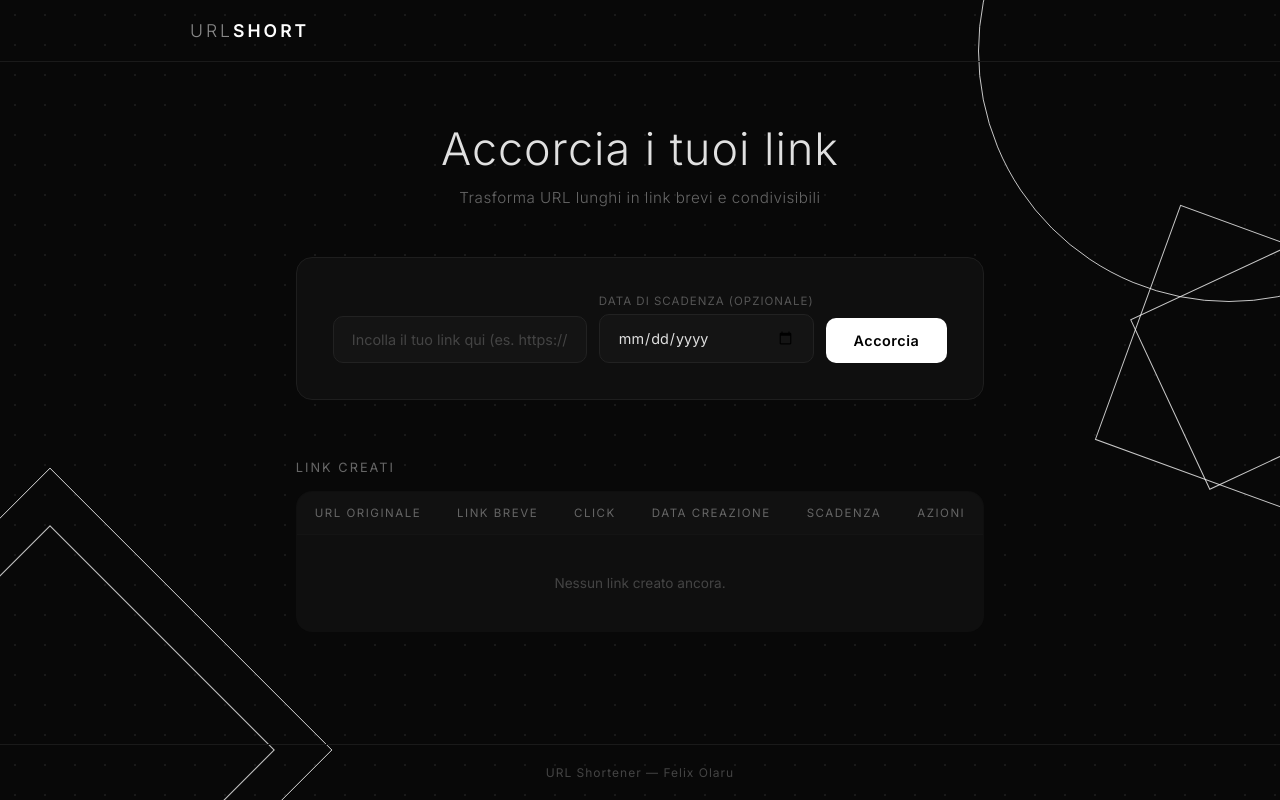
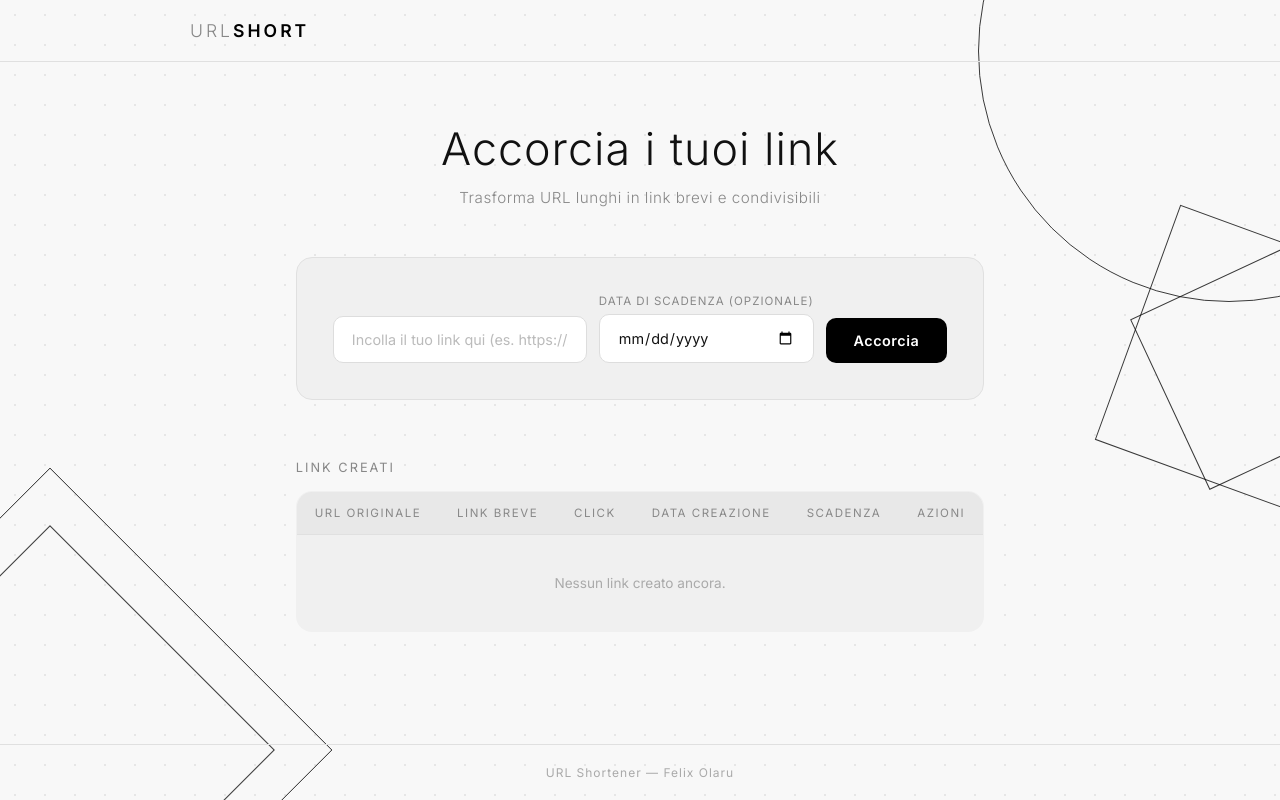
Before and after one commit to felixolaru08/url-shortener-, a Flask app: page / in a window 1280 px wide. Run offline with Flask 3, Linux system fonts and the light colour scheme; data that the repository does not hold is empty.

Commit message:
inverto colori

```diff
--- a/static/style.css
+++ b/static/style.css
@@ -5,8 +5,8 @@
 }
 
 body {
-    background-color: #080808;
-    color: #999;
+    background-color: #f8f8f8;
+    color: #555;
     font-family: 'Inter', sans-serif;
     min-height: 100vh;
     display: flex;
@@ -14,7 +14,6 @@ body {
     overflow-x: hidden;
 }
 
-/* FORME GEOMETRICHE */
 body::before {
     content: "";
     position: fixed;
@@ -22,7 +21,7 @@ body::before {
     left: 0;
     width: 100%;
     height: 100%;
-    background-image: radial-gradient(rgba(255,255,255,0.07) 1px, transparent 1px);
+    background-image: radial-gradient(rgba(0,0,0,0.07) 1px, transparent 1px);
     background-size: 30px 30px;
     pointer-events: none;
     z-index: -1;
@@ -35,7 +34,7 @@ body::after {
     right: -200px;
     width: 500px;
     height: 500px;
-    border: 1px solid rgba(255, 255, 255, 0.772);
+    border: 1px solid rgba(0,0,0,0.772);
     border-radius: 50%;
     pointer-events: none;
     z-index: -1;
@@ -47,7 +46,7 @@ body::after {
     left: -150px;
     width: 400px;
     height: 400px;
-    border: 1px solid rgba(255, 255, 255, 0.772);
+    border: 1px solid rgba(0,0,0,0.772);
     transform: rotate(45deg);
     pointer-events: none;
     z-index: -1;
@@ -60,7 +59,7 @@ body::after {
     left: 40px;
     right: 40px;
     bottom: 40px;
-    border: 1px solid rgba(255, 255, 255, 0.772);
+    border: 1px solid rgba(0,0,0,0.772);
 }
 
 .geo-right {
@@ -69,7 +68,7 @@ body::after {
     right: -100px;
     width: 250px;
     height: 250px;
-    border: 1px solid rgba(255, 255, 255, 0.772);
+    border: 1px solid rgba(0,0,0,0.772);
     transform: rotate(20deg);
     pointer-events: none;
     z-index: -1;
@@ -82,13 +81,12 @@ body::after {
     left: 30px;
     right: 30px;
     bottom: 30px;
-    border: 1px solid rgba(255, 255, 255, 0.772);
+    border: 1px solid rgba(0,0,0,0.772);
     transform: rotate(45deg);
 }
 
-/* HEADER */
 header {
-    border-bottom: 1px solid #1a1a1a;
+    border-bottom: 1px solid #e0e0e0;
     padding: 20px 40px;
 }
 
@@ -106,11 +104,10 @@ header {
 }
 
 .logo strong {
-    color: #ffffff;
+    color: #000000;
     font-weight: 600;
 }
 
-/* CONTAINER */
 .container {
     max-width: 900px;
     margin: 0 auto;
@@ -118,7 +115,6 @@ header {
     flex: 1;
 }
 
-/* HERO */
 .hero {
     text-align: center;
     margin-bottom: 50px;
@@ -127,22 +123,21 @@ header {
 h1 {
     font-size: 2.8rem;
     font-weight: 300;
-    color: #e0e0e0;
+    color: #111;
     letter-spacing: 1px;
     margin-bottom: 12px;
 }
 
 .subtitle {
     font-size: 0.95rem;
-    color: #666;
+    color: #888;
     font-weight: 300;
     letter-spacing: 0.5px;
 }
 
-/* FORM BOX */
 .form-box {
-    background-color: #0f0f0f;
-    border: 1px solid #1e1e1e;
+    background-color: #f0f0f0;
+    border: 1px solid #e0e0e0;
     border-radius: 16px;
     padding: 36px;
     margin-bottom: 60px;
@@ -163,7 +158,7 @@ form {
 
 .date-group label {
     font-size: 0.72rem;
-    color: #555;
+    color: #888;
     text-transform: uppercase;
     letter-spacing: 1px;
 }
@@ -172,10 +167,10 @@ input[type="text"], input[type="date"] {
     flex: 1;
     min-width: 0;
     padding: 14px 18px;
-    background-color: #141414;
-    border: 1px solid #222;
+    background-color: #ffffff;
+    border: 1px solid #ddd;
     border-radius: 10px;
-    color: #e0e0e0;
+    color: #111;
     font-size: 0.9rem;
     font-family: 'Inter', sans-serif;
     outline: none;
@@ -184,17 +179,17 @@ input[type="text"], input[type="date"] {
 }
 
 input[type="text"]:focus, input[type="date"]:focus {
-    border-color: #444;
+    border-color: #aaa;
 }
 
 input::placeholder {
-    color: #444;
+    color: #bbb;
 }
 
 button {
     padding: 14px 28px;
-    background-color: #ffffff;
-    color: #000000;
+    background-color: #000000;
+    color: #ffffff;
     border: none;
     border-radius: 10px;
     font-size: 0.9rem;
@@ -207,7 +202,7 @@ button {
 }
 
 button:hover {
-    background-color: #e0e0e0;
+    background-color: #333;
 }
 
 button:active {
@@ -215,12 +210,11 @@ button:active {
 }
 
 .errore {
-    color: #ff4444;
+    color: #cc0000;
     margin-top: 16px;
     font-size: 0.85rem;
 }
 
-/* SUCCESSO */
 @keyframes slideIn {
     0% {
         opacity: 0;
@@ -238,8 +232,8 @@ button:active {
 .successo {
     margin-top: 20px;
     padding: 16px 20px;
-    background-color: #111;
-    border: 1px solid #2a2a2a;
+    background-color: #eeeeee;
+    border: 1px solid #ddd;
     border-radius: 10px;
     animation: slideIn 0.5s cubic-bezier(0.34, 1.56, 0.64, 1);
     display: flex;
@@ -249,13 +243,13 @@ button:active {
 
 .successo-label {
     font-size: 0.7rem;
-    color: #555;
+    color: #888;
     text-transform: uppercase;
     letter-spacing: 1px;
 }
 
 .successo a {
-    color: #ffffff;
+    color: #000000;
     text-decoration: none;
     font-size: 1rem;
     font-weight: 500;
@@ -266,10 +260,9 @@ button:active {
     text-decoration: underline;
 }
 
-/* TABLE */
 .table-section h2 {
     font-size: 0.8rem;
-    color: #666;
+    color: #888;
     text-transform: uppercase;
     letter-spacing: 2px;
     margin-bottom: 16px;
@@ -279,18 +272,18 @@ button:active {
 table {
     width: 100%;
     border-collapse: collapse;
-    background-color: #0f0f0f;
-    border: 1px solid #1a1a1a;
+    background-color: #f0f0f0;
+    border: 1px solid #e0e0e0;
     border-radius: 16px;
     overflow: hidden;
 }
 
 th {
-    background-color: #111;
+    background-color: #e8e8e8;
     padding: 14px 18px;
     text-align: left;
     font-size: 0.72rem;
-    color: #666;
+    color: #888;
     letter-spacing: 1.5px;
     text-transform: uppercase;
     font-weight: 400;
@@ -298,14 +291,14 @@ th {
 
 td {
     padding: 16px 18px;
-    border-top: 1px solid #141414;
+    border-top: 1px solid #e0e0e0;
     font-size: 0.88rem;
-    color: #888;
+    color: #555;
     word-break: break-all;
 }
 
 td a {
-    color: #ffffff;
+    color: #000000;
     text-decoration: none;
 }
 
@@ -314,28 +307,26 @@ td a:hover {
 }
 
 .elimina {
-    color: #ff4444 !important;
+    color: #cc0000 !important;
     font-size: 0.82rem;
 }
 
 .empty {
     text-align: center;
-    color: #444;
+    color: #aaa;
     padding: 40px !important;
     font-size: 0.85rem;
 }
 
-/* FOOTER */
 footer {
-    border-top: 1px solid #1a1a1a;
+    border-top: 1px solid #e0e0e0;
     padding: 20px 40px;
     text-align: center;
     font-size: 0.75rem;
-    color: #444;
+    color: #aaa;
     letter-spacing: 1px;
 }
 
-/* TABLET */
 @media (max-width: 768px) {
     h1 { font-size: 2rem; }
     .form-box { padding: 24px; }
@@ -343,7 +334,6 @@ footer {
     button { width: 100%; }
 }
 
-/* MOBILE */
 @media (max-width: 480px) {
     h1 { font-size: 1.6rem; }
     body { padding: 0; }
@@ -354,8 +344,8 @@ footer {
     thead { display: none; }
 
     tr {
-        background-color: #0f0f0f;
-        border: 1px solid #1a1a1a;
+        background-color: #f0f0f0;
+        border: 1px solid #e0e0e0;
         border-radius: 12px;
         margin-bottom: 12px;
         padding: 14px;
@@ -371,7 +361,7 @@ footer {
 
     td::before {
         content: attr(data-label);
-        color: #444;
+        color: #aaa;
         font-size: 0.7rem;
         text-transform: uppercase;
         letter-spacing: 1px;
```
